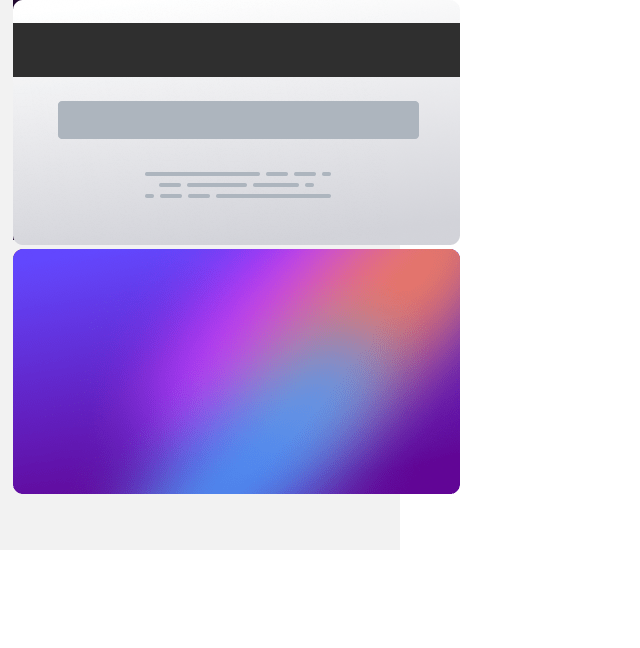
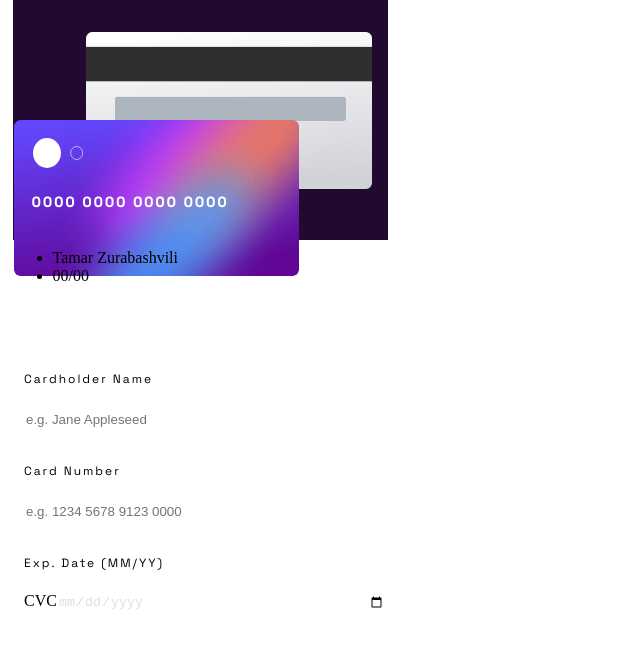
Before and after one commit to Tamuna-Z/interactive_card, a React (Create React App) app: page / in a window 1280 px wide. Shown: the top 648 px of the page, without its empty margins (0-640 px from the left). Built offline with nearby package versions, Linux system fonts and the light colour scheme.

Commit message:
add form and data on cards

```diff
--- a/src/App.css
+++ b/src/App.css
@@ -4,12 +4,83 @@
 } */
 .bg{
   width: 400px;
-  height: 550px;
-  background-color: #F2F2F2;
+  height: 650px;
+  background-color: #FFFFFF;
 }
 .colorBg{
   width: 375px;
   height: 240px;
   background-color: #21092F;
   margin: 0 auto;
+  position: relative;
 }
+.backCard{
+  width: 286px;
+  margin-left: 73px;
+  margin-top: 32px;
+
+}
+.frontCard{
+  width: 285px;
+  border-radius: 6px;
+  position: absolute;
+  z-index: 1;
+  right: 0%;
+  top: 50%;
+  bottom: 0.25%;
+  left: 0.35%;
+
+}
+.logoCard{
+  position: absolute;
+  z-index: 2;
+  width: 50px;
+  height: 30px;
+  top: 138px;
+  left: 20px;
+  color: white;
+}
+.cardData{
+  position: absolute;
+  z-index: 5;
+  list-style: none;
+  top: 160px;
+}
+h2{
+  width: 239px;
+  height: 23px;
+  top: 85px;
+  left: 20px;
+  font-family: 'Space Grotesk', sans-serif;
+  font-size: 14px;
+  line-height: 23px;
+  letter-spacing: 2.2px;
+  font-weight: 500px;
+  color: #FFFFFF;
+  padding: 19px;
+
+
+}
+
+/* formContainer */
+.formContainer{
+  margin-top: 131px;
+  padding-left: 24px;
+}
+label{
+  margin-bottom: 9px;
+  display: block;
+  font-family: 'Space Grotesk', sans-serif;
+  font-size: 12px;
+  line-height: 16px;
+  letter-spacing: 2px;
+  font-weight: 500px;
+}
+input{
+  width: 327px;
+  height: 45px;
+  border-radius: 8px;
+  margin-bottom: 20px;
+  border: 20px;
+  color: #DFDEE0;
+}
--- a/src/App.tsx
+++ b/src/App.tsx
@@ -2,6 +2,7 @@ import React from "react";
 import "./App.css";
 import backCard from './images/bg-card-back.png';
 import frontCard from './images/bg-card-front.png';
+import logo from './images/card-logo.svg'
 
 function App() {
   return (
@@ -10,10 +11,33 @@ function App() {
         <div className="cardContainer">
           <div className="colorBg">
             <img className="backCard" src={backCard} alt="back_card"/>
-            <img className="frontCard" src={frontCard}/>
+            <img className="frontCard" src={frontCard} />
+            <img className="logoCard" src={logo}/>
+            <div className="cardData">
+              <h2>0000 0000 0000 0000</h2>
+              <ul>
+                <li>Tamar Zurabashvili</li>
+                <li>00/00</li>
+              </ul>
+            </div>
           </div>
         </div>
         <div className="formContainer">
+          <form>
+            <div className="inputName">
+            <label>Cardholder Name</label>
+            <input type="text" placeholder="e.g. Jane Appleseed"/>
+            </div>
+            <div className="inputNumber">
+            <label>Card Number</label>
+            <input type="number" placeholder="e.g. 1234 5678 9123 0000"/>
+            </div>
+            <div className="inputDate">
+            <label>Exp. Date (MM/YY)</label> <span>CVC</span>
+            <input type="date" placeholder="e.g. Jane Appleseed"/>
+            </div>
+          </form>
+
 
         </div>
       </div>
--- a/src/index.css
+++ b/src/index.css
@@ -1,13 +1,5 @@
 body {
   margin: 0;
-  font-family: -apple-system, BlinkMacSystemFont, 'Segoe UI', 'Roboto', 'Oxygen',
-    'Ubuntu', 'Cantarell', 'Fira Sans', 'Droid Sans', 'Helvetica Neue',
-    sans-serif;
-  -webkit-font-smoothing: antialiased;
-  -moz-osx-font-smoothing: grayscale;
+  padding: 0;
+
 }
-
-code {
-  font-family: source-code-pro, Menlo, Monaco, Consolas, 'Courier New',
-    monospace;
-}
```
